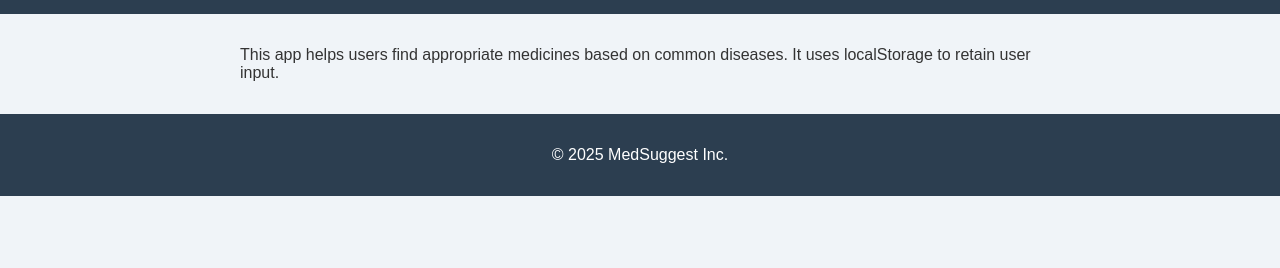
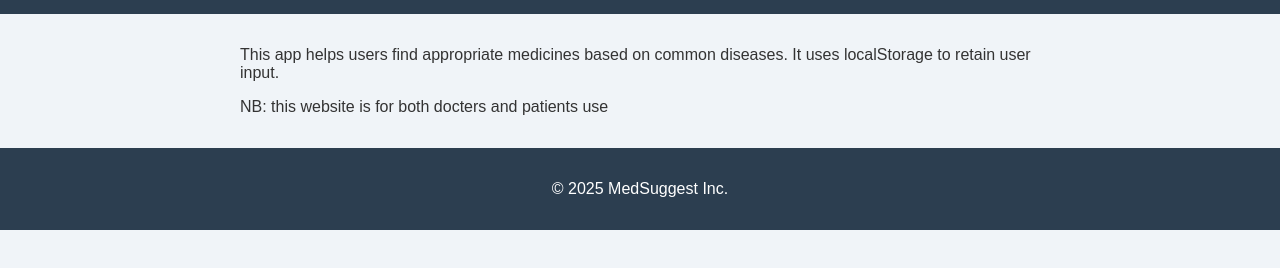
Before and after one commit to tronzee-star/MedAid, a plain HTML site: page about.html in a window 1280 px wide. Shown: the part 116-384 px from the top of the page. Drawn offline with Linux system fonts and the light colour scheme.

Commit message:
Update about.html

```diff
--- a/about.html
+++ b/about.html
@@ -19,6 +19,7 @@
   <main>
     <section>
       <p>This app helps users find appropriate medicines based on common diseases. It uses localStorage to retain user input.</p>
+      <p>NB: this website is for both docters and patients use</p>
     </section>
   </main>
 
```
